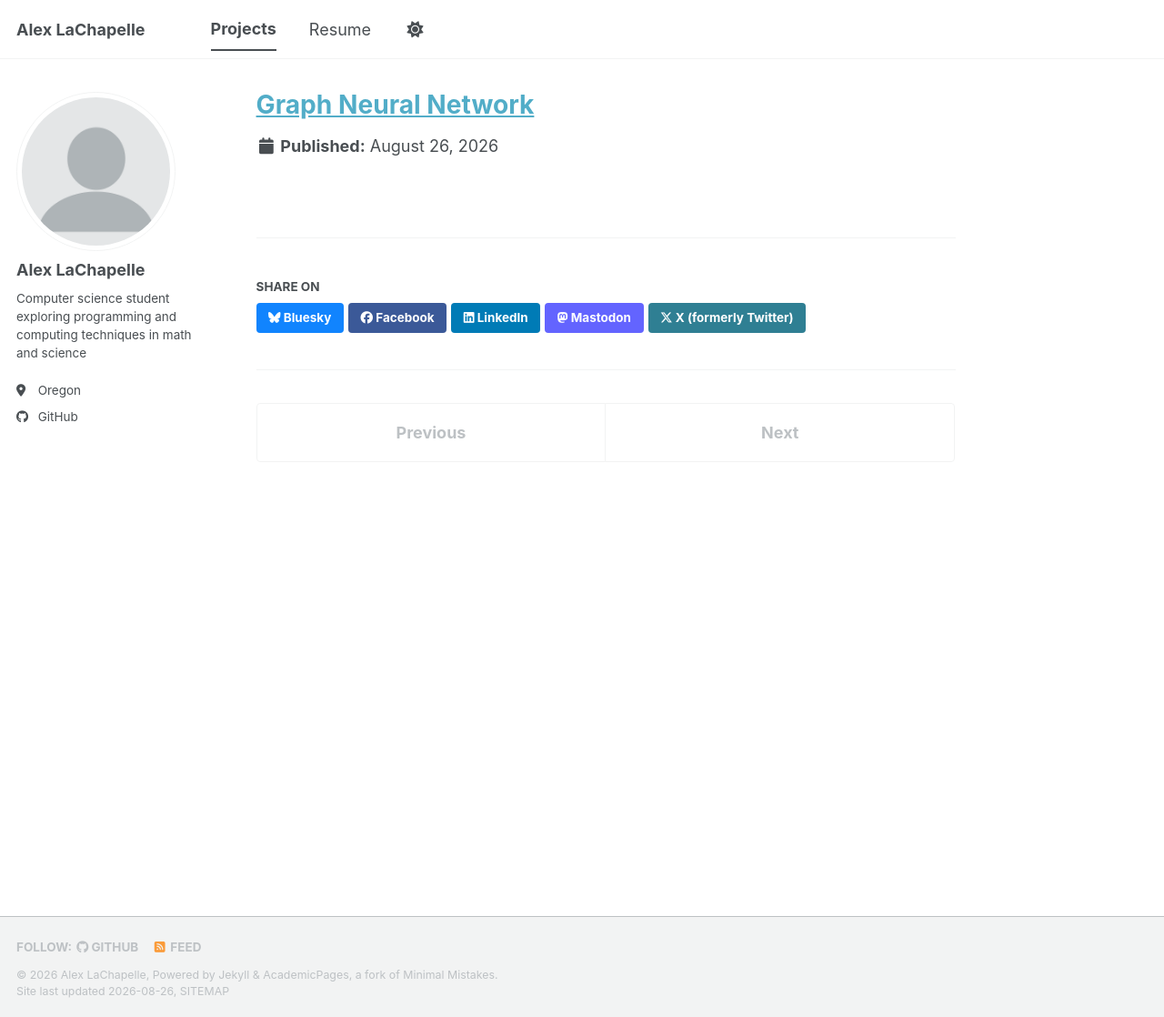
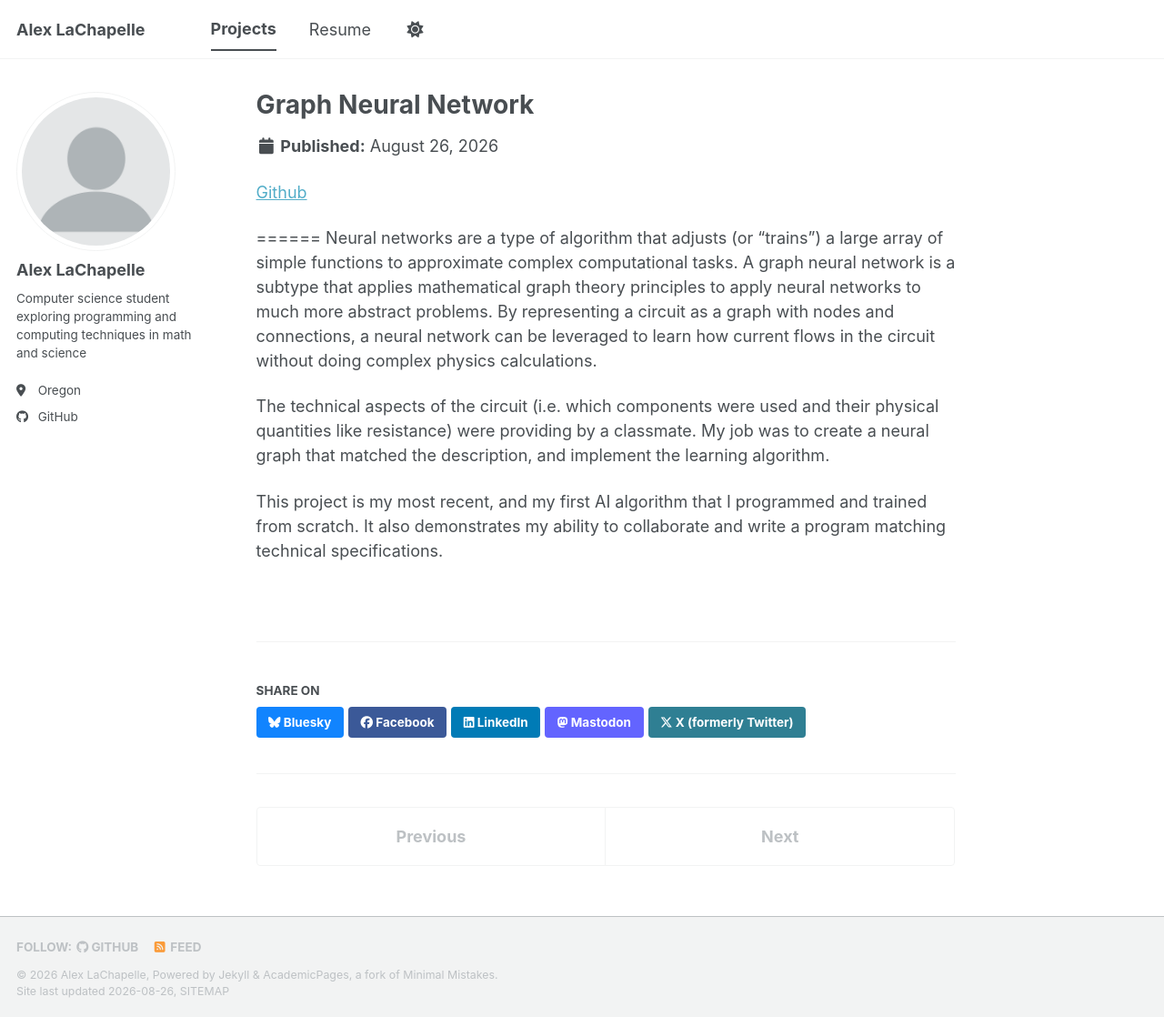
Before and after one commit to ajlachapelle/ajlachapelle.github.io, a Jekyll site: the page built from _portfolio/portfolio-1.md, in a window 1280 px wide and 1118 px high. Shown: the whole window at 91% size. Built offline with Jekyll 4.4.1, drawn with Linux system fonts in a browser that asks for light colours; a style sheet for code colours, icons or effects is not loaded.

Commit message:
Update projects

```diff
--- a/_portfolio/portfolio-1.md
+++ b/_portfolio/portfolio-1.md
@@ -1,5 +1,14 @@
 ---
-title: "[Graph Neural Network](https://github.com/ajlachapelle/CurrentPrediction)"
-excerpt: "A deep learning AI made for current recognition in chip circuits. My most recent project, and my first machine learning agent that I programmed and trained from scratch. It demonstrates my ability to collaborate and write a program matching technical specifications.<br/><img src=''>"
+title: "Graph Neural Network"
+excerpt: "A deep learning AI made for current recognition in chip circuits<br/><img src=''>"
 collection: portfolio
 ---
+
+[Github](https://github.com/ajlachapelle/CurrentPrediction)
+
+======
+Neural networks are a type of algorithm that adjusts (or "trains") a large array of simple functions to approximate complex computational tasks. A graph neural network is a subtype that applies mathematical graph theory principles to apply neural networks to much more abstract problems. By representing a circuit as a graph with nodes and connections, a neural network can be leveraged to learn how current flows in the circuit without doing complex physics calculations.
+
+The technical aspects of the circuit (i.e. which components were used and their physical quantities like resistance) were providing by a classmate. My job was to create a neural graph that matched the description, and implement the learning algorithm.
+
+This project is my most recent, and my first AI algorithm that I programmed and trained from scratch. It also demonstrates my ability to collaborate and write a program matching technical specifications.
```
Also changed, not shown: _portfolio/portfolio-2.md (+9 -2 lines), _portfolio/portfolio-3.md (+6 -1 lines), _portfolio/portfolio-4.md (+7 -2 lines).
